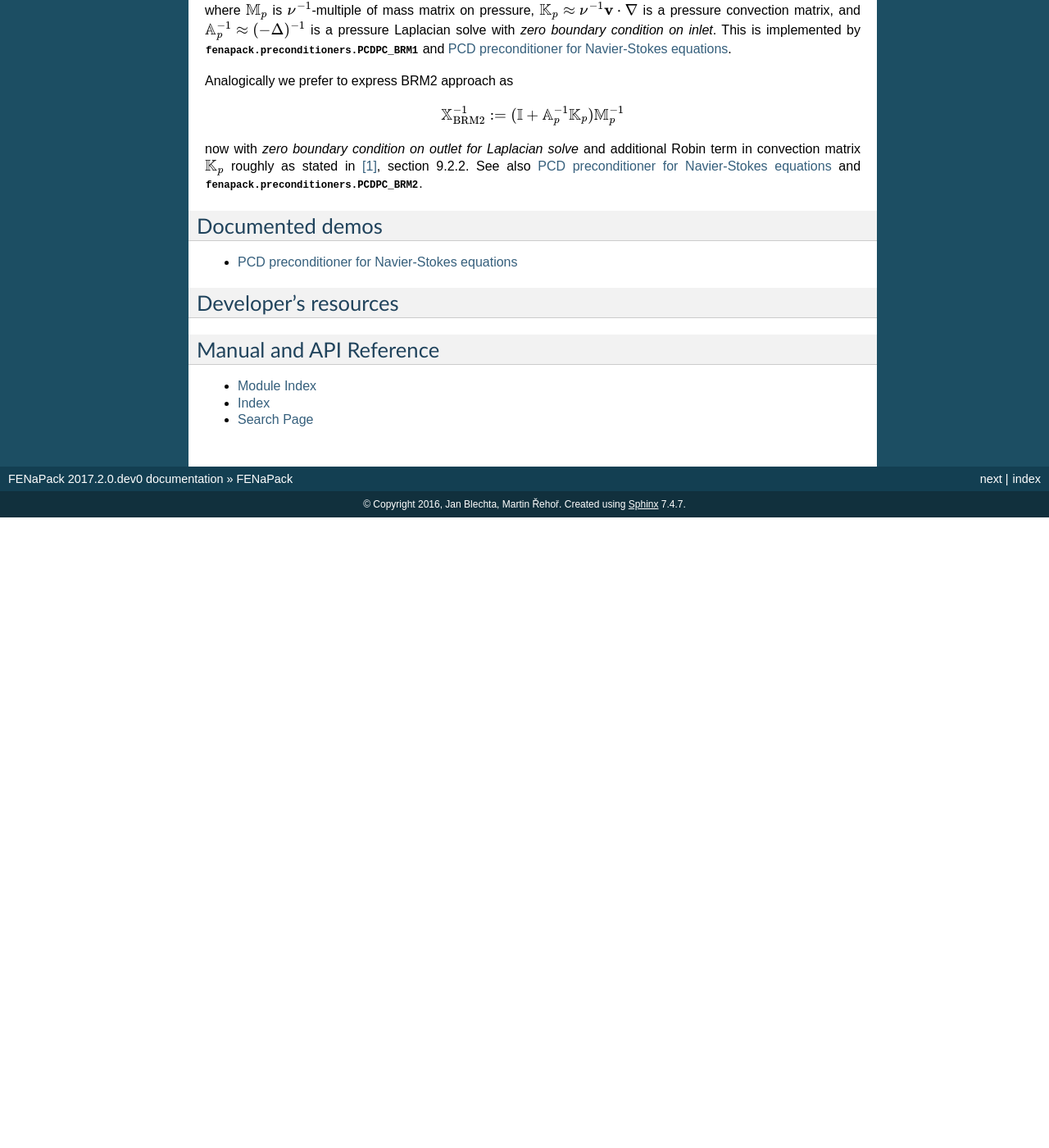
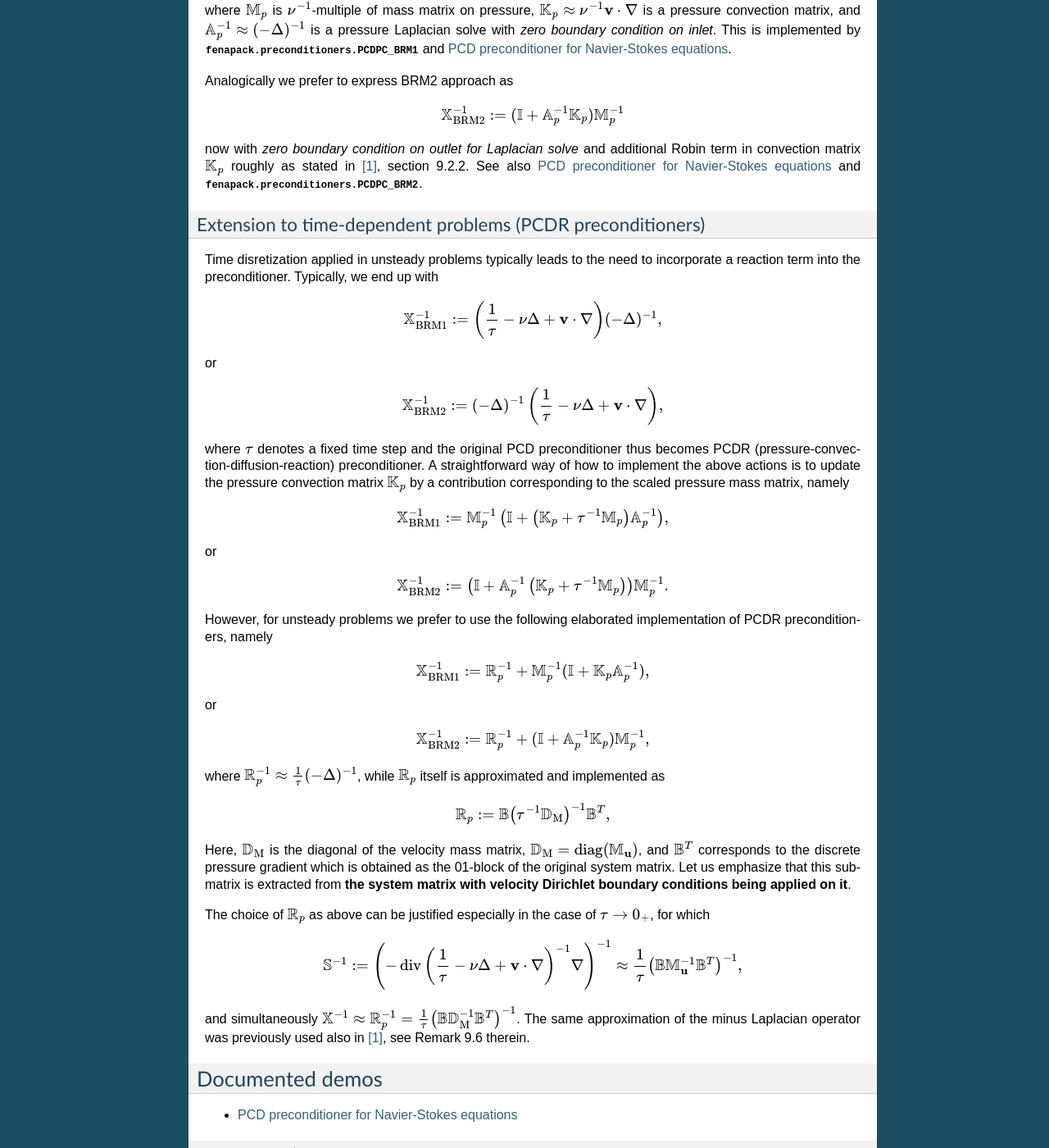
Before and after one commit to blechta/fenapack, a Sphinx documentation site: the page built from doc/source/index.rst, in a window 1280 px wide and 1400 px high, scrolled down 2140 px. Shown: the whole window at 82% size. Built offline with Sphinx 7.4.7, drawn with Linux system fonts in a browser that asks for light colours; pages that are not in the unit, such as notebooks, are missing from menus; before the commit the page ends 2771 px from its top, so only the background shows below that; some of the changed text lies outside the part shown.

Commit message:
Update documentation by commenting on PCDR preconditioners for time-dependent problems [skip ci]

```diff
--- a/doc/source/index.rst
+++ b/doc/source/index.rst
@@ -99,6 +99,93 @@ additional Robin term in convection matrix :math:`\mathbb{K}_p` roughly
 as stated in [1]_, section 9.2.2. See also :doc:`demos/navier-stokes-pcd`
 and :py:class:`fenapack.preconditioners.PCDPC_BRM2`.
 
+Extension to time-dependent problems (PCDR preconditioners)
+-----------------------------------------------------------
+
+Time disretization applied in unsteady problems typically leads to the
+need to incorporate a reaction term into the preconditioner. Typically, we end
+up with
+
+.. math::
+
+    \mathbb{X}_\mathrm{BRM1}^{-1}
+    := \left(\frac{1}{\tau}-\nu\Delta+\mathbf{v}\cdot\nabla\right)(-\Delta)^{-1},
+
+or
+
+.. math::
+
+    \mathbb{X}_\mathrm{BRM2}^{-1}
+    := (-\Delta)^{-1}\left(\frac{1}{\tau}-\nu\Delta+\mathbf{v}\cdot\nabla\right),
+
+where :math:`\tau` denotes a fixed time step and the original PCD
+preconditioner thus becomes PCDR (pressure-convection-diffusion-reaction)
+preconditioner. A straightforward way of how to implement the above
+actions is to update the pressure convection matrix :math:`\mathbb{K}_p` by
+a contribution corresponding to the scaled pressure mass matrix, namely
+
+.. math::
+
+    \mathbb{X}_\mathrm{BRM1}^{-1}
+    := \mathbb{M}_p^{-1} \left(\mathbb{I}
+      + \left(\mathbb{K}_p + \tau^{-1} \mathbb{M}_p\right)\mathbb{A}_p^{-1}\right),
+
+or
+
+.. math::
+
+    \mathbb{X}_\mathrm{BRM2}^{-1}
+    := \left(\mathbb{I} + \mathbb{A}_p^{-1}\left(\mathbb{K}_p
+      + \tau^{-1} \mathbb{M}_p\right)\right)\mathbb{M}_p^{-1}.
+
+However, for unsteady problems we prefer to use the following elaborated
+implementation of PCDR preconditioners, namely
+
+.. math::
+
+    \mathbb{X}_\mathrm{BRM1}^{-1}
+    := \mathbb{R}_p^{-1} + \mathbb{M}_p^{-1} (\mathbb{I} + \mathbb{K}_p\mathbb{A}_p^{-1}),
+
+or
+
+.. math::
+
+    \mathbb{X}_\mathrm{BRM2}^{-1}
+    := \mathbb{R}_p^{-1} + (\mathbb{I} + \mathbb{A}_p^{-1}\mathbb{K}_p) \mathbb{M}_p^{-1},
+
+where :math:`\mathbb{R}_p^{-1} \approx \frac{1}{\tau} (-\Delta)^{-1}`,
+while :math:`\mathbb{R}_p` itself is approximated and implemented as
+
+.. math::
+
+    \mathbb{R}_p
+    := \mathbb{B} \left(\tau^{-1} \mathbb{D}_\mathrm{M}\right)^{-1} \mathbb{B}^T,
+
+Here, :math:`\mathbb{D}_\mathrm{M}` is the diagonal of the velocity mass
+matrix, :math:`\mathbb{D}_\mathrm{M} = \operatorname{diag}(\mathbb{M}_{\mathbf{u}})`,
+and :math:`\mathbb{B}^T` corresponds to the discrete pressure gradient which
+is obtained as the 01-block of the original system matrix. Let us emphasize
+that this submatrix is extracted from **the system matrix with velocity
+Dirichlet boundary conditions being applied on it**.
+
+The choice of :math:`\mathbb{R}_p` as above can be justified especially in the
+case of :math:`\tau \rightarrow 0_+`, for which
+
+.. math::
+
+    \mathbb{S}^{-1}
+    := \left(-\operatorname{div}\left(\frac{1}{\tau}
+      - \nu\Delta+\mathbf{v}\cdot\nabla\right)^{-1}\nabla\right)^{-1}
+    \approx
+      \frac{1}{\tau}\left(\mathbb{B} \mathbb{M}_{\mathbf{u}}^{-1} \mathbb{B}^T\right)^{-1},
+
+
+and simultaneously
+:math:`\mathbb{X}^{-1} \approx \mathbb{R}_p^{-1}
+= \frac{1}{\tau} \left(\mathbb{B} \mathbb{D}_\mathrm{M}^{-1} \mathbb{B}^T\right)^{-1}`.
+The same approximation of the minus Laplacian operator was previously used also
+in [1]_, see Remark 9.6 therein.
+
 
 Documented demos
 ================
```
